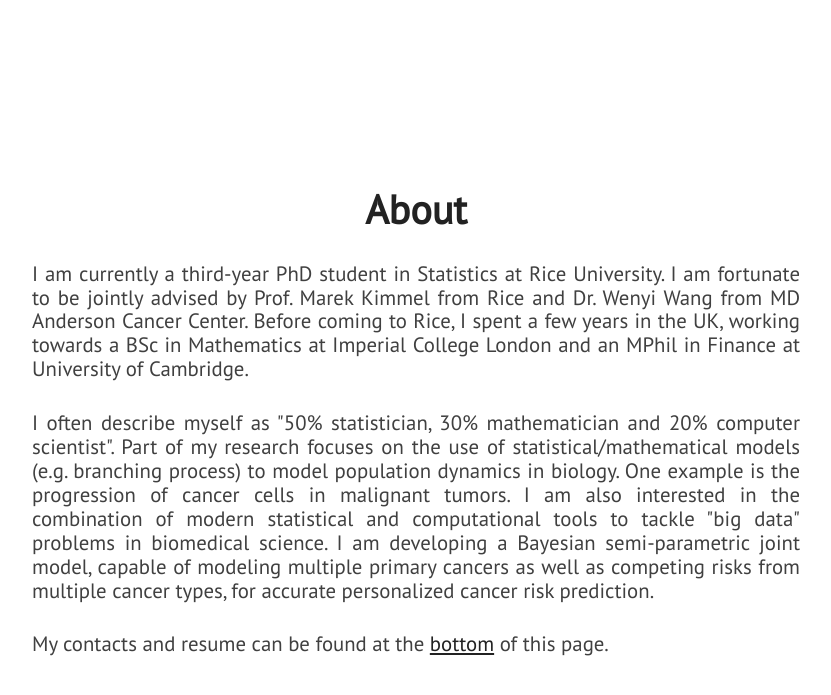
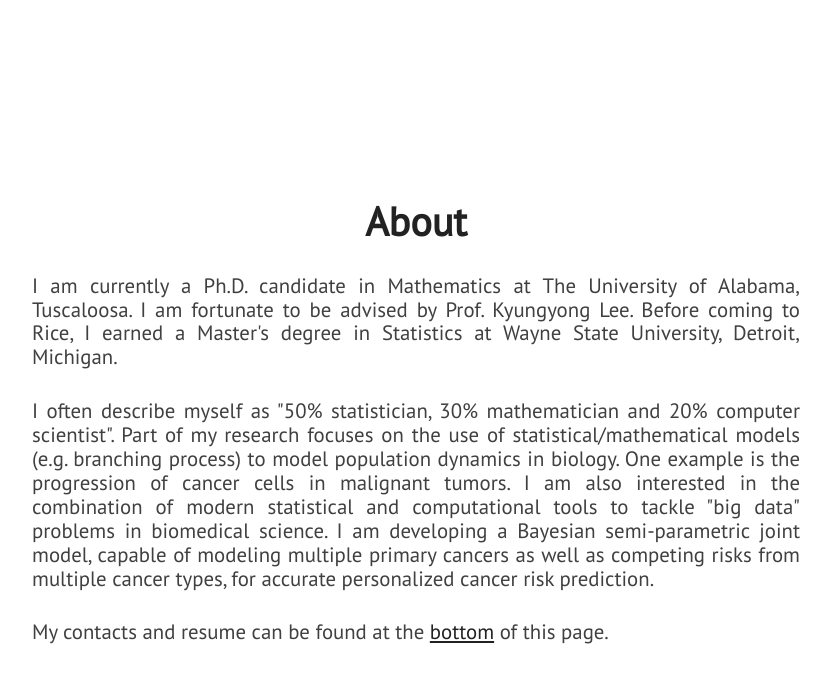
Before and after one commit to nguyendangson/sondangnguyen, a Jekyll site: the page built from index.html, in a window 1280 px wide and 900 px high, scrolled down 994 px. Shown: the top 695 px of the window, without its empty margins (224-1055 px from the left). Built offline with Jekyll 4.4.1, drawn with Linux system fonts in a browser that asks for light colours; nearby versions of some CDN libraries.

Commit message:
Update about.html

```diff
--- a/_includes/about.html
+++ b/_includes/about.html
@@ -3,9 +3,9 @@
         <div id="about-text">
             <div class="section-heading">About</div>
             <p class="paragraph-text justify-text">
-                I am currently a third-year PhD student in Statistics at Rice University.
-I am fortunate to be jointly advised by Prof. Marek Kimmel from Rice and Dr. Wenyi Wang from MD Anderson Cancer Center.
-Before coming to Rice, I spent a few years in the UK, working towards a BSc in Mathematics at Imperial College London and an MPhil in Finance at University of Cambridge.
+                I am currently a Ph.D. candidate in Mathematics at The University of Alabama, Tuscaloosa.
+I am fortunate to be advised by Prof. Kyungyong Lee.
+Before coming to Rice, I earned a Master's degree in Statistics at Wayne State University, Detroit, Michigan.
 	    </p>
             <p class="paragraph-text justify-text">
 I often describe myself as "50% statistician, 30% mathematician and 20% computer scientist".
```
